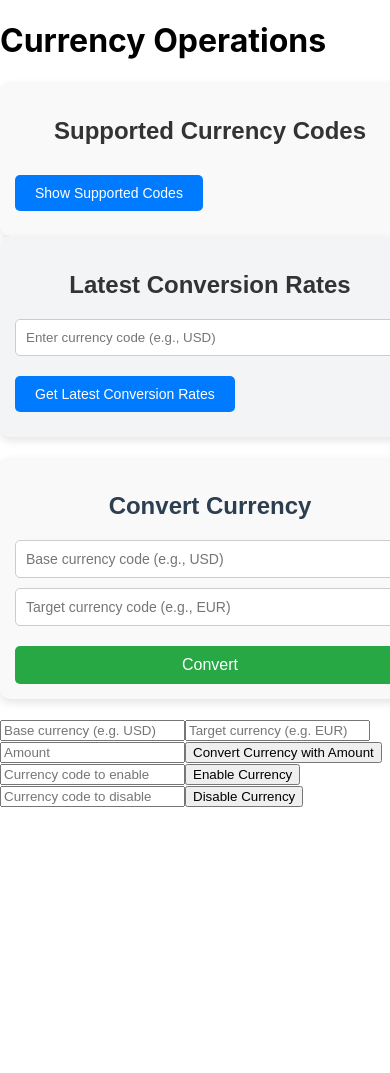
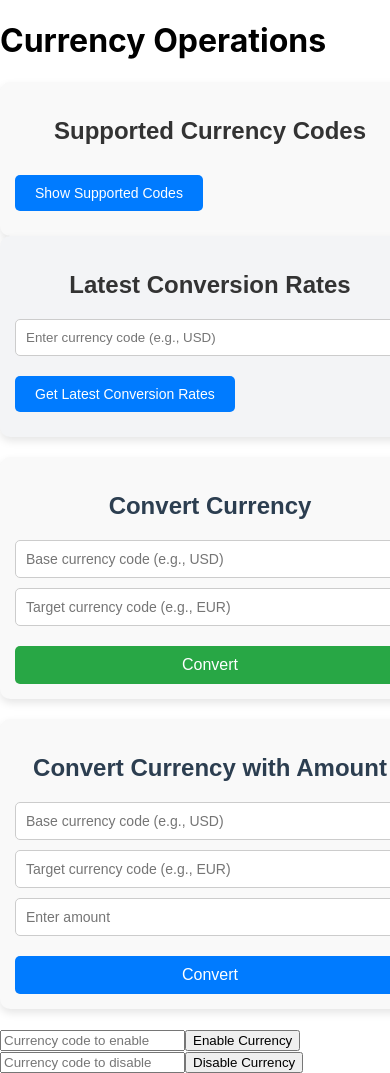
Before and after one commit to sviatdev/currency-exchange-frontend, a React (Create React App) app: page / in a window 390 px wide. Shown: the top 1073 px of the page. Before the commit the page ends 844 px from the top, so only its background shows below. Built offline with nearby package versions, Linux system fonts and the light colour scheme.

Commit message:
#4 - Add design

```diff
--- a/src/component/ConvertCurrencyWithAmount.js
+++ b/src/component/ConvertCurrencyWithAmount.js
@@ -1,58 +1,76 @@
 import React, { useState } from 'react';
+import '../styles/ConvertCurrencyWithAmount.css'; // Import the CSS file
 import { convertCurrencyWithAmount } from '../api/convertCurrencyWithAmount';
 
 const ConvertCurrencyWithAmount = () => {
-    const [result, setResult] = useState(null);
+    const [baseCurrency, setBaseCurrency] = useState('');
+    const [targetCurrency, setTargetCurrency] = useState('');
+    const [amount, setAmount] = useState('');
+    const [conversionResult, setConversionResult] = useState(null);
     const [error, setError] = useState(null);
-    const [baseCode, setBaseCode] = useState('');
-    const [targetCode, setTargetCode] = useState('');
-    const [amount, setAmount] = useState('');
+    const [loading, setLoading] = useState(false);
 
-    const handleConvert = async () => {
-        const currencyRegex = /^[A-Z]{3}$/; // Validate 3-letter currency codes
-        const amountRegex = /^[+-]?([0-9]*[.])?[0-9]+$/; // Validate amount as a number
-
-        if (!currencyRegex.test(baseCode) || !currencyRegex.test(targetCode)) {
-            setError('Currency codes must be 3 letters (e.g., USD, EUR).');
-            return;
-        }
-
-        if (!amountRegex.test(amount)) {
-            setError('Amount must be a valid number.');
-            return;
-        }
-
+    const handleConvertCurrency = async () => {
+        setLoading(true);
+        setError(null);
         try {
-            const data = await convertCurrencyWithAmount(baseCode, targetCode, amount);
-            setResult(data);
+            const data = await convertCurrencyWithAmount(baseCurrency, targetCurrency, amount);
+            setConversionResult(data);
+            setLoading(false);
         } catch (err) {
             setError(err.message);
+            setLoading(false);
         }
     };
 
     return (
-        <div>
+        <div className="convert-amount-container">
+            <h2>Convert Currency with Amount</h2>
+
+            {/* Input for base currency */}
             <input
                 type="text"
-                placeholder="Base currency (e.g. USD)"
-                value={baseCode}
-                onChange={(e) => setBaseCode(e.target.value.toUpperCase())}
+                placeholder="Base currency code (e.g., USD)"
+                value={baseCurrency}
+                onChange={(e) => setBaseCurrency(e.target.value.toUpperCase())}
             />
+
+            {/* Input for target currency */}
             <input
                 type="text"
-                placeholder="Target currency (e.g. EUR)"
-                value={targetCode}
-                onChange={(e) => setTargetCode(e.target.value.toUpperCase())}
+                placeholder="Target currency code (e.g., EUR)"
+                value={targetCurrency}
+                onChange={(e) => setTargetCurrency(e.target.value.toUpperCase())}
             />
+
+            {/* Input for amount */}
             <input
                 type="text"
-                placeholder="Amount"
+                placeholder="Enter amount"
                 value={amount}
                 onChange={(e) => setAmount(e.target.value)}
             />
-            <button onClick={handleConvert}>Convert Currency with Amount</button>
-            {error && <p style={{color: 'red'}}>{error}</p>}
-            {result && <p>{JSON.stringify(result)}</p>}
+
+            {/* Button to perform conversion */}
+            <button onClick={handleConvertCurrency}>
+                Convert
+            </button>
+
+            {/* Show error message if there's an error */}
+            {error && <p className="error-message">{error}</p>}
+
+            {/* Show loading message while fetching */}
+            {loading && <p className="loading-message">Converting...</p>}
+
+            {/* Conditionally render conversion result */}
+            {conversionResult && (
+                <div className="conversion-result">
+                    <h3>Conversion Result:</h3>
+                    <p>{amount} {baseCurrency} to {targetCurrency}:</p>
+                    <p>Conversion Rate: {conversionResult.conversionRate}</p>
+                    <p>Converted Amount: {conversionResult.conversionResult}</p>
+                </div>
+            )}
         </div>
     );
 };
--- /dev/null
+++ b/src/styles/ConvertCurrencyWithAmount.css
@@ -0,0 +1,80 @@
+/* General container styling */
+.convert-amount-container {
+    width: 100%;
+    max-width: 600px;
+    margin: 20px auto;
+    padding: 20px;
+    background-color: #f9f9f9;
+    border-radius: 10px;
+    box-shadow: 0 4px 8px rgba(0, 0, 0, 0.1);
+    font-family: Arial, sans-serif;
+}
+
+/* Heading */
+.convert-amount-container h2 {
+    text-align: center;
+    color: #2c3e50;
+    font-size: 24px;
+    margin-bottom: 20px;
+}
+
+/* Input fields */
+.convert-amount-container input {
+    padding: 10px;
+    border: 1px solid #ccc;
+    border-radius: 5px;
+    width: 100%;
+    margin-bottom: 10px;
+    font-size: 14px;
+}
+
+/* Button styling */
+.convert-amount-container button {
+    padding: 10px 20px;
+    border-radius: 5px;
+    border: none;
+    cursor: pointer;
+    background-color: #007bff;
+    color: white;
+    font-size: 16px;
+    width: 100%;
+    margin-top: 10px;
+}
+
+.convert-amount-container button:hover {
+    background-color: #0056b3;
+}
+
+/* Conversion result */
+.conversion-result {
+    margin-top: 20px;
+    padding: 15px;
+    background-color: #fff;
+    border-radius: 5px;
+    box-shadow: 0 2px 5px rgba(0, 0, 0, 0.1);
+}
+
+/* Conversion result text */
+.conversion-result p {
+    font-size: 16px;
+    color: #333;
+}
+
+/* Error message */
+.error-message {
+    color: red;
+    margin-top: 10px;
+}
+
+/* Loading message */
+.loading-message {
+    color: #007bff;
+    font-size: 16px;
+}
+
+/* Responsive design */
+@media (max-width: 600px) {
+    .convert-amount-container {
+        padding: 15px;
+    }
+}
```
